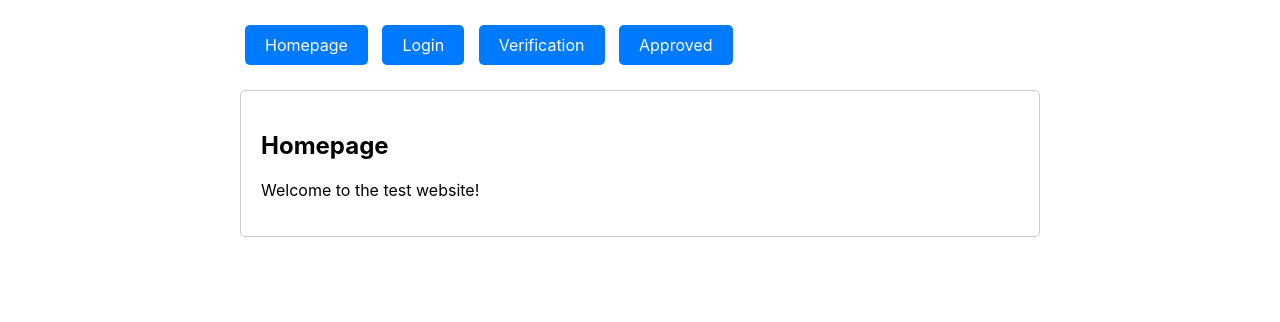
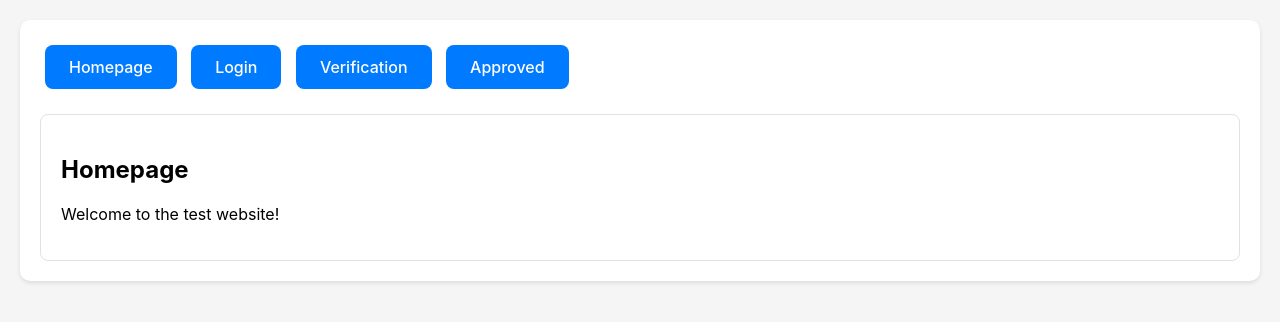
Before and after one commit to kpmbuaya/kpmbuaya.github.io, a plain HTML site: page index.html in a window 1280 px wide. Drawn offline with Linux system fonts and the light colour scheme.

Commit message:
Update index.html with iFrame

```diff
--- a/index.html
+++ b/index.html
@@ -3,48 +3,77 @@
 <head>
     <meta charset="UTF-8">
     <meta name="viewport" content="width=device-width, initial-scale=1.0">
-    <title>WebView Test</title>
+    <title>iOS WebView Test by @algoreadme (iframe)</title>
     <style>
         body {
             font-family: -apple-system, system-ui, BlinkMacSystemFont;
-            max-width: 800px;
-            margin: 0 auto;
+            margin: 0;
             padding: 20px;
+            background-color: #f5f5f5;
+        }
+        .container {
+            background-color: white;
+            padding: 20px;
+            border-radius: 10px;
+            box-shadow: 0 2px 4px rgba(0,0,0,0.1);
         }
         .nav-button {
             display: inline-block;
-            padding: 10px 20px;
+            padding: 12px 24px;
             margin: 5px;
             background-color: #007AFF;
             color: white;
             text-decoration: none;
-            border-radius: 5px;
+            border-radius: 8px;
+            font-weight: 500;
+            transition: background-color 0.3s;
         }
         .content {
             margin-top: 20px;
             padding: 20px;
-            border: 1px solid #ccc;
-            border-radius: 5px;
+            border: 1px solid #e1e1e1;
+            border-radius: 8px;
         }
     </style>
 </head>
 <body>
+    <div class="container">
         <div id="navigation">
             <a href="?action=homepage" class="nav-button">Homepage</a>
             <a href="?action=login" class="nav-button">Login</a>
             <a href="?action=verification" class="nav-button">Verification</a>
-        <a href="?action=approved" class="nav-button">Approved</a>
+            <a href="?action=approved&orderId=123" class="nav-button">Approved</a>
         </div>
 
         <div class="content" id="content">
             Loading...
         </div>
+    </div>
 
     <script>
+        function notifyNative(action, url) {
+            // Notify parent (WebView) about URL change
+            window.webkit?.messageHandlers?.urlObserver?.postMessage({
+                action: action,
+                url: url
+            });
+
+            // Also notify parent window if inside iframe
+            if (window.parent !== window) {
+                window.parent.postMessage({
+                    action: action,
+                    url: url
+                }, '*');
+            }
+        }
+
         function updateContent() {
             const urlParams = new URLSearchParams(window.location.search);
             const action = urlParams.get('action') || 'homepage';
             const content = document.getElementById('content');
+
+            // Notify about URL change
+            notifyNative(action, window.location.href);
 
             switch(action) {
                 case 'homepage':
@@ -57,7 +86,8 @@
                     content.innerHTML = '<h2>Verification Page</h2><p>Please verify your account.</p>';
                     break;
                 case 'approved':
-                    content.innerHTML = '<h2>Approved Page</h2><p>Your account has been approved!</p>';
+                    const orderId = urlParams.get('orderId');
+                    content.innerHTML = `<h2>Approved Page</h2><p>Order ID: ${orderId}</p>`;
                     break;
                 default:
                     content.innerHTML = '<h2>404</h2><p>Page not found</p>';
@@ -69,6 +99,16 @@
 
         // Update content when using browser back/forward buttons
         window.onpopstate = updateContent;
+
+        // Listen for clicks on navigation links
+        document.getElementById('navigation').addEventListener('click', function(e) {
+            if (e.target.tagName === 'A') {
+                e.preventDefault();
+                const href = e.target.getAttribute('href');
+                window.history.pushState({}, '', href);
+                updateContent();
+            }
+        });
     </script>
 </body>
 </html>
```
Lines whose indentation alone changed are shown as unchanged.
